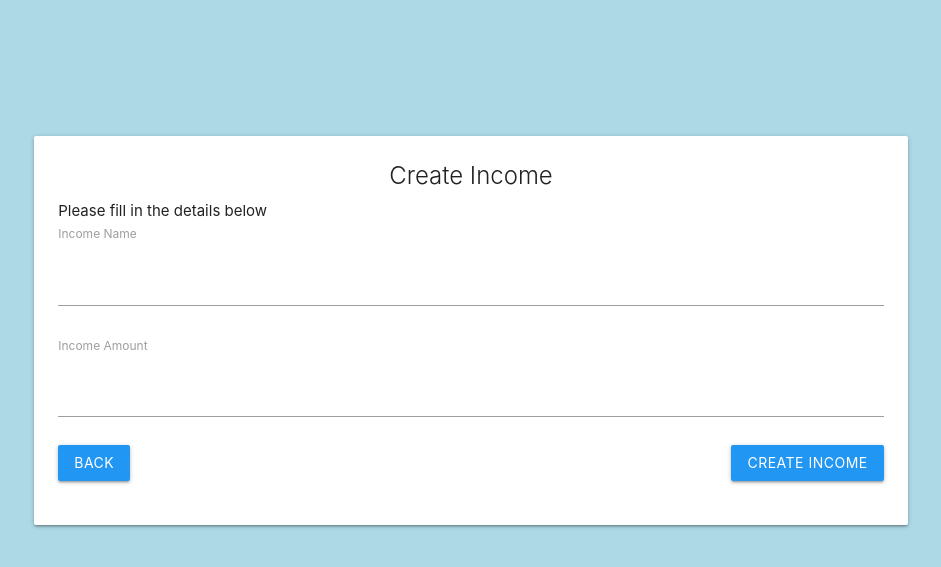
After one commit to DisSupEng/silver-coin, a Django app: page /amount/create in a window 1280 px wide. The commit adds this page. Shown: the top 567 px of the page, without its empty margins (169-1110 px from the left). Run offline with Django 4.2, Linux system fonts and the light colour scheme; the visitor is signed in with stand-in values (Sample User, id 1).

Commit message:
Add create, edit and delete income views.

```diff
--- a/silver_coin/budget/forms/__init__.py
+++ b/silver_coin/budget/forms/__init__.py
@@ -1,3 +1,4 @@
 from .amount import AmountForm
+from .amount import IncomeForm
 from .budget import BudgetForm
 from .budget import BudgetModelForm
--- a/silver_coin/budget/forms/amount.py
+++ b/silver_coin/budget/forms/amount.py
@@ -2,7 +2,7 @@ from django import forms
 
 from ..models import Amount
 
-class AmountForm(forms.ModelForm):
+class AmountForm(forms.Form):
     """
     The form class for the Amount model.
     Only two fields are needed the name and amount.
@@ -11,3 +11,11 @@ class AmountForm(forms.ModelForm):
     class Meta:
         model = Amount
         fields = ("name", "amount")
+
+    name = forms.CharField(required=True, max_length=50)
+    amount = forms.DecimalField(max_digits=7, decimal_places=2)
+
+class IncomeForm(forms.ModelForm):
+    class Meta:
+        model = Amount
+        fields = ("name", "amount")
--- a/silver_coin/budget/models/amount.py
+++ b/silver_coin/budget/models/amount.py
@@ -1,7 +1,5 @@
 from django.db import models
-from django.contrib.auth.models import User
 from django.core.exceptions import ValidationError
-from django.core.validators import MinValueValidator
 
 class AmountManager(models.Manager):
     def create_amount(self, amount, period, is_actual=False):
--- /dev/null
+++ b/silver_coin/budget/templates/amount/amount_form.html
@@ -0,0 +1,57 @@
+{% extends 'base.html' %}
+
+{% block title %}{{ action }} {{ type }}{% endblock %}
+
+{% block content %}
+    <div class="row">
+        <div class="col s12">
+            <div class="card">
+                <div class="card-content">
+                    <span class="card-title center">{{ action }} {{ type }}</span>
+                    <p>Please fill in the details below</p>
+                    {% if form.non_field_errors %}
+                        {{ form.non_field_errors }}
+                    {% endif %}
+                    {% if action == "Create" %}
+                    <form action="{% url 'create_amount' %}" method="post">
+                    {% else %}
+                    <form action="{% url 'edit_amount' pk=amount.amount_id %}" method="post">
+                    {% endif %}
+                        {% csrf_token %}
+                        <div class="row">
+                            <div class="col s12">
+                                <label for="{{ form.name.id_for_label }}">Income Name</label>
+                                <ul>
+                                    {{ form.name.errors }}
+                                </ul>
+                                {{ form.name }}
+                            </div>
+                        </div>
+                        <div class="row">
+                            <div class="col s12">
+                                <label for="{{ form.amount.id_for_label }}">Income Amount</label>
+                                <ul>
+                                    {{ form.amount.errors }}
+                                </ul>
+                                {{ form.amount }}
+                            </div>
+                        </div>
+                        <div class="row">
+                            <div class="col s4">
+                                <a href="{% url 'amount' %}">
+                                    <div class="waves-effect waves-light btn blue">
+                                        Back
+                                    </div>
+                                </a>
+                            </div>
+                            <div class="col s4"></div>
+                            <div class="col s4">
+                                <button class="waves-effect waves-light btn right blue" type="submit">{{ action }} {{ type }}</button>
+                            </div>
+                        </div>
+                    </form>
+                </div>
+            </div>
+        </div>
+    </div>
+{% endblock %}
--- a/silver_coin/budget/templates/amount/amount_list.html
+++ b/silver_coin/budget/templates/amount/amount_list.html
@@ -7,7 +7,7 @@
                 <div class="card-content">
                     <span class="card-title center">Incomes</span>
                     <div class="row">
-                        <a href="#">
+                        <a href="{% url 'create_amount' %}">
                             <div class="col s2 offset-s10 waves-effect waves-light btn blue">
                                 Add Income
                             </div>
@@ -28,8 +28,8 @@
                                     <tr>
                                         <th>{{ income.name }}</th>
                                         <th>{{ income.amount }}</th>
-                                        <th>Link to edit</th>
-                                        <th>Link to delete</th>
+                                        <th><a href="{% url 'edit_amount' pk=income.amount_id %}" class="waves-effect waves-light btn blue">Edit</a></th>
+                                        <th><a href="{% url 'delete_amount' pk=income.amount_id %}" class="waves-effect waves-light btn red">Delete</a></th>
                                     </tr>
                                 {% endfor %}
                             </tbody>
--- a/silver_coin/budget/urls.py
+++ b/silver_coin/budget/urls.py
@@ -5,6 +5,9 @@ from .views import CreateBudget
 from .views import EditBudget
 from .views import DeleteBudget
 from .views import AmountList
+from .views import CreateIncome
+from .views import EditIncome
+from .views import DeleteIncome
 
 urlpatterns = [
     path("dashboard/", DashboardView.as_view(), name="dashboard"),
@@ -13,5 +16,8 @@ urlpatterns = [
     path("budget/edit", EditBudget.as_view(), name="edit_budget"),
     path("budget/delete", DeleteBudget.as_view(), name="delete_budget"),
     # Amount URLs
-    path("amounts/", AmountList.as_view(), name="amounts"),
+    path("amount/", AmountList.as_view(), name="amount"),
+    path("amount/create", CreateIncome.as_view(), name="create_amount"),
+    path("amount/edit/<int:pk>", EditIncome.as_view(), name="edit_amount"),
+    path("amount/delete/<int:pk>", DeleteIncome.as_view(), name="delete_amount")
 ]
--- a/silver_coin/budget/views/__init__.py
+++ b/silver_coin/budget/views/__init__.py
@@ -1,5 +1,8 @@
 from .dashboard import DashboardView
 from .amount import AmountList
+from .amount import CreateIncome
+from .amount import EditIncome
+from .amount import DeleteIncome
 from .budget import CreateBudget
 from .budget import EditBudget
 from .budget import DeleteBudget
--- a/silver_coin/budget/views/amount.py
+++ b/silver_coin/budget/views/amount.py
@@ -1,11 +1,20 @@
+from django.core.exceptions import ValidationError
 from django.contrib.auth.mixins import LoginRequiredMixin
 from django.views.generic import ListView
-from django.urls import reverse
+from django.views.generic import FormView
+from django.views.generic import UpdateView
+from django.views.generic import DeleteView
+from django.urls import reverse, reverse_lazy
 
+from ..forms import AmountForm
+from ..forms import IncomeForm
 from ..models import Budget
 from ..models import Amount
 
 class AmountList(LoginRequiredMixin, ListView):
+    """
+    Displays the Incomes and Expenses.
+    """
     model = Amount
     template_name = "amount/amount_list.html"
     context_object_name = "amounts"
@@ -28,3 +37,81 @@ class AmountList(LoginRequiredMixin, ListView):
         incomes = amounts.filter(amount_type="IN")
         expenses = amounts.filter(amount_type="EX")
         return super().get_context_data(**kwargs, incomes=incomes, expenses=expenses)
+
+class CreateIncome(LoginRequiredMixin, FormView):
+    """
+    A view for creating Incomes
+    """
+    form_class = AmountForm
+    success_url = reverse_lazy("amount")
+    template_name = "amount/amount_form.html"
+    extra_context = {"action": "Create", "type": "Income"}
+
+    def get_login_url(self):
+        return reverse("login")
+
+    def post(self, request, *args, **kwargs):
+        """
+        Override to add extra fields to the model.
+        """
+        budget = Budget.objects.get(owner=request.user)
+        form = self.form_class(request.POST)
+
+        if form.is_valid():
+            amount = Amount(
+                **form.cleaned_data,
+                amount_type="IN",
+                is_actual=False,
+                is_one_time_cost=False,
+                budget=budget
+            )
+            try:
+                amount.full_clean()
+            except ValidationError as error:
+                form.add_error(error=error.message)
+                return self.form_invalid(form)
+            amount.save()
+            return self.form_valid(form)
+        else:
+            return self.form_invalid(form)
+
+class EditIncome(LoginRequiredMixin, UpdateView):
+    """
+    A view for editing an income.
+    """
+    model = Amount
+    form_class = IncomeForm
+    success_url = reverse_lazy("amount")
+    template_name = "amount/amount_form.html"
+    extra_context = {"action": "Edit", "type": "Income"}
+
+    def get_queryset(self):
+        """
+        Get the queryset for the Budget's incomes.
+        """
+        budget = Budget.objects.get(owner=self.request.user)
+        incomes = Amount.objects.filter(amount_type="IN", budget=budget)
+        return incomes
+
+    def get_login_url(self):
+        return reverse("login")
+
+class DeleteIncome(LoginRequiredMixin, DeleteView):
+    """"
+    A view for deleting an income.
+    """
+    model = Amount
+    success_url = reverse_lazy("amount")
+    template_name = "amount/amount_delete.html"
+    extra_context = {"type": "Income"}
+
+    def get_queryset(self):
+        """
+        Get the queryset for the Budget's incomes.
+        """
+        budget = Budget.objects.get(owner=self.request.user)
+        incomes = Amount.objects.filter(amount_type="IN", budget=budget)
+        return incomes
+
+    def get_login_url(self):
+        return reverse("login")
```
Also changed, not shown: silver_coin/budget/templates/amount/amount_delete.html (added, +36 -0 lines).
